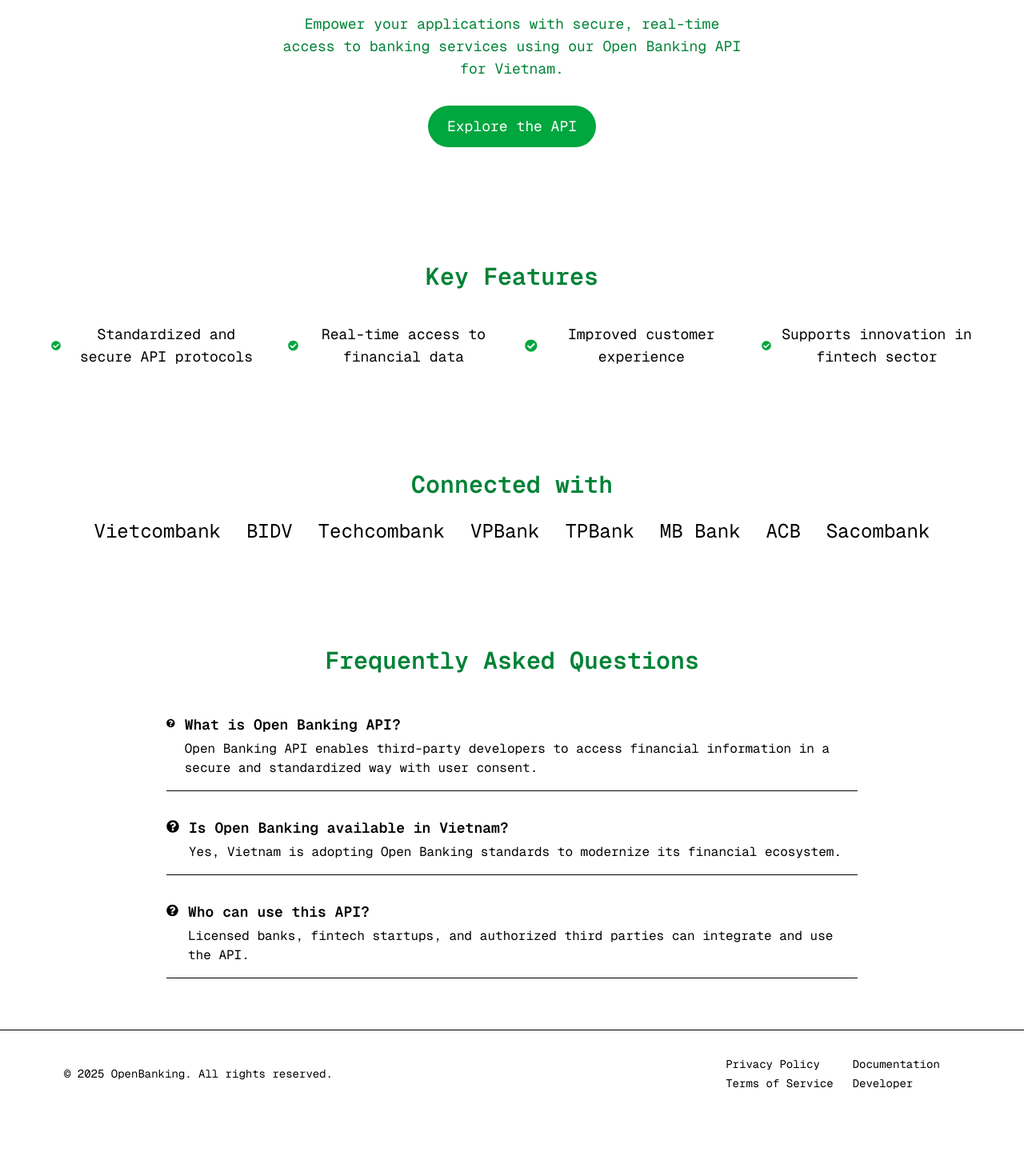
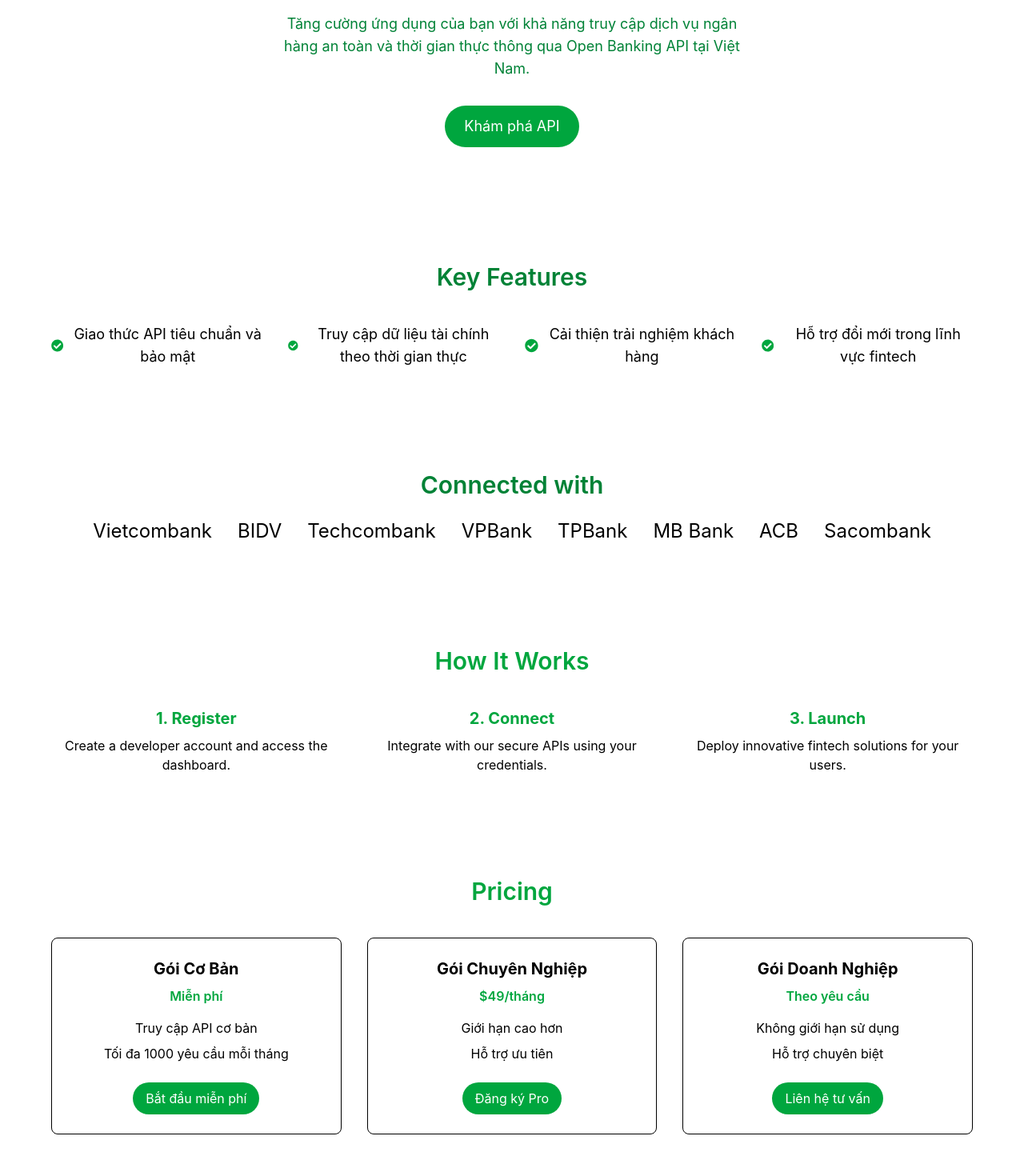
Before and after one commit to hieudoanm/openbanking.vn, a Next.js app: page / in a window 1280 px wide. Shown: the part 200-1670 px from the top of the page at 80% size. Before the commit the page ends 1596 px from the top, so only its background shows below. Built offline with nearby package versions, Linux system fonts and the light colour scheme.

Commit message:
add landing page

```diff
--- a/next.config.ts
+++ b/next.config.ts
@@ -1,8 +1,14 @@
 import type { NextConfig } from 'next';
+
+const NODE_ENV: 'development' | 'production' | 'test' = process.env.NODE_ENV ?? 'development';
 
 const nextConfig: NextConfig = {
 	/* config options here */
+	trailingSlash: true,
 	reactStrictMode: true,
+	basePath: NODE_ENV === 'development' ? '' : '/openbanking.vn',
+	output: NODE_ENV === 'development' ? 'standalone' : 'export',
+	distDir: NODE_ENV === 'development' ? '.next' : 'docs',
 };
 
 export default nextConfig;
--- /dev/null
+++ b/src/components/CallToAction.tsx
@@ -0,0 +1,13 @@
+import { FC } from 'react';
+
+export const CallToAction: FC = () => {
+	return (
+		<section className="bg-white px-4 py-16 text-center">
+			<h3 className="mb-6 text-3xl font-semibold text-green-600">Sẵn sàng kiến tạo tương lai tài chính?</h3>
+			<p className="mx-auto mb-6 max-w-xl">
+				Bắt đầu tích hợp OpenBankingVN ngay hôm nay để tăng tốc đổi mới sản phẩm của bạn.
+			</p>
+			<button className="rounded-full bg-green-600 px-6 py-3 text-lg text-white hover:bg-green-700">Bắt đầu</button>
+		</section>
+	);
+};
--- a/src/components/Features.tsx
+++ b/src/components/Features.tsx
@@ -1,11 +1,11 @@
 import { FC } from 'react';
 import { FaCheckCircle } from 'react-icons/fa';
 
-const features: string[] = [
-	'Standardized and secure API protocols',
-	'Real-time access to financial data',
-	'Improved customer experience',
-	'Supports innovation in fintech sector',
+const features = [
+	'Giao thức API tiêu chuẩn và bảo mật',
+	'Truy cập dữ liệu tài chính theo thời gian thực',
+	'Cải thiện trải nghiệm khách hàng',
+	'Hỗ trợ đổi mới trong lĩnh vực fintech',
 ];
 
 export const Features: FC = () => {
--- a/src/components/Footer.tsx
+++ b/src/components/Footer.tsx
@@ -4,19 +4,19 @@
 	return (
 		<footer className="border-t bg-white text-sm">
 			<div className="mx-auto flex max-w-6xl flex-col items-center justify-between gap-4 px-4 py-8 md:flex-row">
-				<p>&copy; {new Date().getFullYear()} OpenBanking. All rights reserved.</p>
+				<p>&copy; {new Date().getFullYear()} OpenBankingVN. Bản quyền đã được bảo hộ.</p>
 				<div className="grid grid-cols-2 gap-x-6 gap-y-1 text-center md:text-left">
 					<a href="/privacy" className="hover:underline">
-						Privacy Policy
+						Chính sách bảo mật
 					</a>
 					<a href="/docs" className="hover:underline">
-						Documentation
+						Tài liệu
 					</a>
 					<a href="/terms" className="hover:underline">
-						Terms of Service
+						Điều khoản sử dụng
 					</a>
 					<a href="/developer" className="hover:underline">
-						Developer
+						Nhà phát triển
 					</a>
 				</div>
 			</div>
--- a/src/components/FrequentlyAskedQuestions.tsx
+++ b/src/components/FrequentlyAskedQuestions.tsx
@@ -3,32 +3,33 @@
 
 const faqs = [
 	{
-		question: 'What is Open Banking API?',
+		question: 'Open Banking API là gì?',
 		answer:
-			'Open Banking API enables third-party developers to access financial information in a secure and standardized way with user consent.',
+			'Open Banking API cho phép bên thứ ba truy cập thông tin tài chính một cách an toàn và chuẩn hóa với sự đồng ý của người dùng.',
 	},
 	{
-		question: 'Is Open Banking available in Vietnam?',
-		answer: 'Yes, Vietnam is adopting Open Banking standards to modernize its financial ecosystem.',
+		question: 'Open Banking đã có mặt tại Việt Nam chưa?',
+		answer: 'Đã có. Việt Nam đang áp dụng tiêu chuẩn Open Banking để hiện đại hóa hệ sinh thái tài chính.',
 	},
 	{
-		question: 'Who can use this API?',
-		answer: 'Licensed banks, fintech startups, and authorized third parties can integrate and use the API.',
+		question: 'Ai có thể sử dụng API này?',
+		answer:
+			'Các ngân hàng được cấp phép, công ty fintech và các bên thứ ba được ủy quyền đều có thể tích hợp và sử dụng API.',
 	},
 ];
 
 export const FrequentlyAskedQuestions: FC = () => {
 	return (
 		<section id="faqs" className="mx-auto max-w-4xl bg-white px-4 py-16">
-			<h3 className="mb-12 text-center text-3xl font-semibold text-green-700">Frequently Asked Questions</h3>
+			<h3 className="mb-12 text-center text-3xl font-semibold text-green-700">Câu hỏi thường gặp</h3>
 			<div className="space-y-8">
 				{faqs.map((faq, index) => (
 					<div key={index} className="border-b pb-4">
 						<div className="flex items-start gap-3">
-							<FaQuestionCircle className="mt-1" />
+							<FaQuestionCircle className="mt-1 text-green-600" />
 							<div>
 								<h4 className="mb-1 text-lg font-semibold">{faq.question}</h4>
-								<p className="">{faq.answer}</p>
+								<p>{faq.answer}</p>
 							</div>
 						</div>
 					</div>
--- a/src/components/Hero.tsx
+++ b/src/components/Hero.tsx
@@ -3,13 +3,15 @@
 export const Hero: FC = () => {
 	return (
 		<header className="px-4 py-20 text-center">
-			<h2 className="mb-6 text-4xl font-bold md:text-5xl">Unlock Vietnam's Financial Innovation</h2>
+			<h2 className="mb-6 text-4xl font-bold text-green-600 md:text-5xl">
+				Khám phá tiềm năng đổi mới tài chính tại Việt Nam
+			</h2>
 			<p className="mx-auto mb-8 max-w-xl text-lg text-green-700">
-				Empower your applications with secure, real-time access to banking services using our Open Banking API for
-				Vietnam.
+				Tăng cường ứng dụng của bạn với khả năng truy cập dịch vụ ngân hàng an toàn và thời gian thực thông qua Open
+				Banking API tại Việt Nam.
 			</p>
 			<button className="rounded-full bg-green-600 px-6 py-3 text-lg text-white hover:bg-green-700">
-				Explore the API
+				Khám phá API
 			</button>
 		</header>
 	);
--- /dev/null
+++ b/src/components/HowItWorks.tsx
@@ -0,0 +1,23 @@
+import { FC } from 'react';
+
+export const HowItWorks: FC = () => {
+	return (
+		<section className="bg-white px-4 py-16 text-center">
+			<h3 className="mb-10 text-3xl font-semibold text-green-600">How It Works</h3>
+			<div className="mx-auto grid max-w-6xl gap-8 md:grid-cols-3">
+				<div>
+					<h4 className="mb-2 text-xl font-bold text-green-600">1. Register</h4>
+					<p>Create a developer account and access the dashboard.</p>
+				</div>
+				<div>
+					<h4 className="mb-2 text-xl font-bold text-green-600">2. Connect</h4>
+					<p>Integrate with our secure APIs using your credentials.</p>
+				</div>
+				<div>
+					<h4 className="mb-2 text-xl font-bold text-green-600">3. Launch</h4>
+					<p>Deploy innovative fintech solutions for your users.</p>
+				</div>
+			</div>
+		</section>
+	);
+};
--- a/src/components/Navbar.tsx
+++ b/src/components/Navbar.tsx
@@ -4,9 +4,10 @@
 
 export const Navbar: FC = () => {
 	return (
-		<nav className="flex items-center justify-between px-8 py-4 shadow-md">
+		<nav className="bg-white shadow-md">
+			<div className="container mx-auto flex items-center justify-between px-4 py-4">
 				<h1 className="flex items-center gap-2 text-2xl font-bold text-green-600">
-				<FaPlug /> OpenBanking
+					<FaPlug /> OpenBankingVN
 				</h1>
 				<div className="space-x-6">
 					<a href="#features" className="hover:text-green-600">
@@ -19,6 +20,7 @@
 						Get Started
 					</Link>
 				</div>
+			</div>
 		</nav>
 	);
 };
--- /dev/null
+++ b/src/components/Pricing.tsx
@@ -0,0 +1,46 @@
+import { FC } from 'react';
+
+const pricing = [
+	{
+		name: 'Gói Cơ Bản',
+		price: 'Miễn phí',
+		features: ['Truy cập API cơ bản', 'Tối đa 1000 yêu cầu mỗi tháng'],
+		button: 'Bắt đầu miễn phí',
+	},
+	{
+		name: 'Gói Chuyên Nghiệp',
+		price: '$49/tháng',
+		features: ['Giới hạn cao hơn', 'Hỗ trợ ưu tiên'],
+		button: 'Đăng ký Pro',
+	},
+	{
+		name: 'Gói Doanh Nghiệp',
+		price: 'Theo yêu cầu',
+		features: ['Không giới hạn sử dụng', 'Hỗ trợ chuyên biệt'],
+		button: 'Liên hệ tư vấn',
+	},
+];
+
+export const Pricing: FC = () => {
+	return (
+		<section className="bg-white px-4 py-16 text-center">
+			<h3 className="mb-10 text-3xl font-semibold text-green-600">Pricing</h3>
+			<div className="mx-auto grid max-w-6xl gap-8 md:grid-cols-3">
+				{pricing.map((tier, index) => (
+					<div key={index} className="rounded-lg border p-6">
+						<h4 className="mb-2 text-xl font-bold">{tier.name}</h4>
+						<p className="mb-4 font-semibold text-green-600">{tier.price}</p>
+						{tier.features.map((feature, i) => (
+							<p key={i} className="mb-2">
+								{feature}
+							</p>
+						))}
+						<button className="mt-4 rounded-full bg-green-600 px-4 py-2 text-white hover:bg-green-700">
+							{tier.button}
+						</button>
+					</div>
+				))}
+			</div>
+		</section>
+	);
+};
--- a/src/pages/_app.tsx
+++ b/src/pages/_app.tsx
@@ -3,16 +3,6 @@
 import { Geist, Geist_Mono } from 'next/font/google';
 import Head from 'next/head';
 import { FC } from 'react';
-
-const geistSans = Geist({
-	variable: '--font-geist-sans',
-	subsets: ['latin'],
-});
-
-const geistMono = Geist_Mono({
-	variable: '--font-geist-mono',
-	subsets: ['latin'],
-});
 
 const App: FC<AppProps> = ({ Component, pageProps }) => {
 	return (
@@ -20,7 +10,7 @@
 			<Head>
 				<title>Open Banking in Vietnam</title>
 			</Head>
-			<div className={`${geistSans.className} ${geistMono.className}`}>
+			<div>
 				<Component {...pageProps} />
 			</div>
 		</>
--- a/src/pages/index.tsx
+++ b/src/pages/index.tsx
@@ -5,6 +5,9 @@
 import type { NextPage } from 'next';
 import { Footer } from '@openbanking.vn/components/Footer';
 import { Navbar } from '@openbanking.vn/components/Navbar';
+import { Pricing } from '@openbanking.vn/components/Pricing';
+import { CallToAction } from '@openbanking.vn/components/CallToAction';
+import { HowItWorks } from '@openbanking.vn/components/HowItWorks';
 
 const HomePage: NextPage = () => {
 	return (
@@ -13,6 +16,9 @@
 			<Hero />
 			<Features />
 			<LogosCloud />
+			<HowItWorks />
+			<Pricing />
+			<CallToAction />
 			<FrequentlyAskedQuestions />
 			<Footer />
 		</>
```
Also changed, not shown: 2 other files (tests, documents, lock files or other folders). Lines whose indentation alone changed are shown as unchanged.
